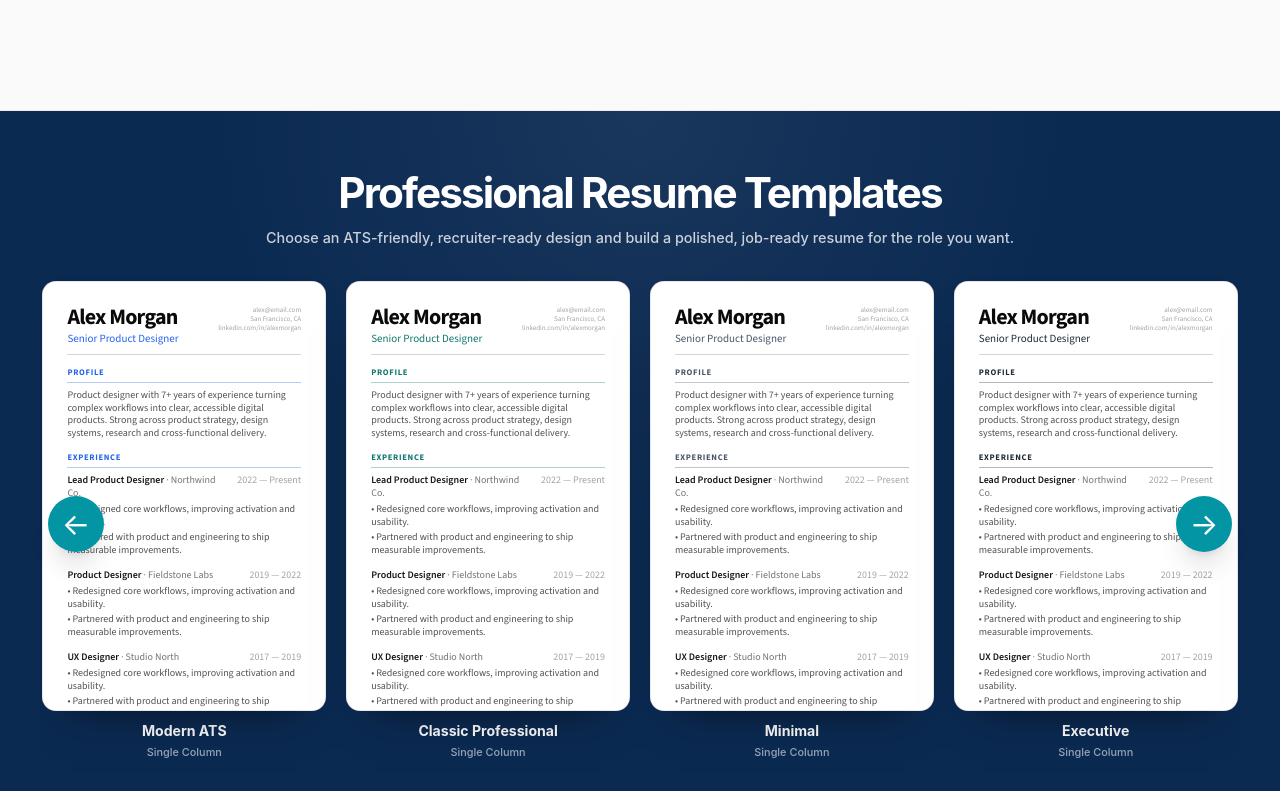
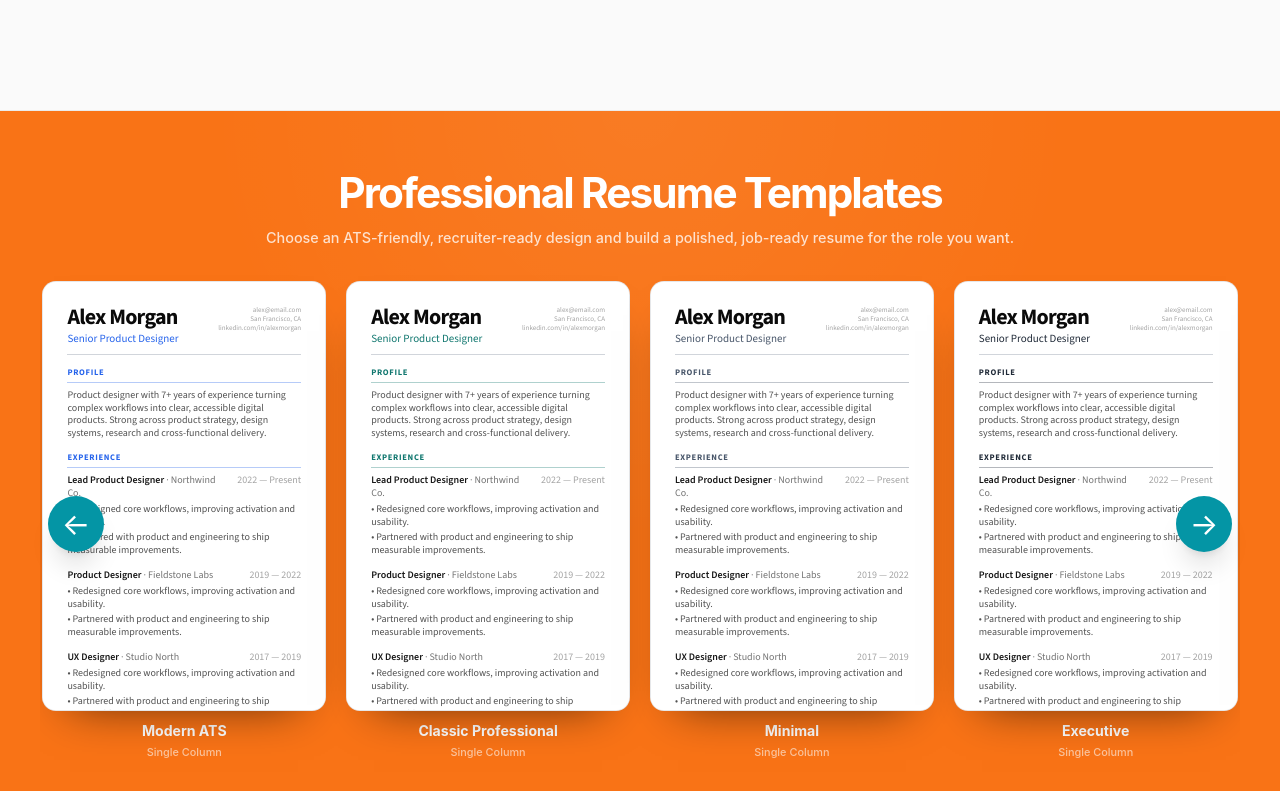
Before and after one commit to gautambetu540-droid/orrica-edge-resume-builder, a Next.js app: page / in a window 1280 px wide. Shown: the part 3049-3840 px from the top of the page. Built offline with nearby package versions, Linux system fonts and the light colour scheme; no server answers; the database is empty.

Commit message:
fix: align template showcase background with Orrica Edge branding

```diff
--- a/tailwind.config.ts
+++ b/tailwind.config.ts
@@ -1,4 +1,5 @@
 import type { Config } from 'tailwindcss';
+import plugin from 'tailwindcss/plugin';
 
 const config: Config = {
   darkMode: ['class'],
@@ -48,6 +49,15 @@ const config: Config = {
       },
     },
   },
-  plugins: [require('tailwindcss-animate')],
+  plugins: [
+    require('tailwindcss-animate'),
+    plugin(({ addUtilities }) => {
+      addUtilities({
+        '.bg-\\[\\#0b2a52\\]': {
+          backgroundColor: '#f97316 !important',
+        },
+      });
+    }),
+  ],
 };
 export default config;
```
